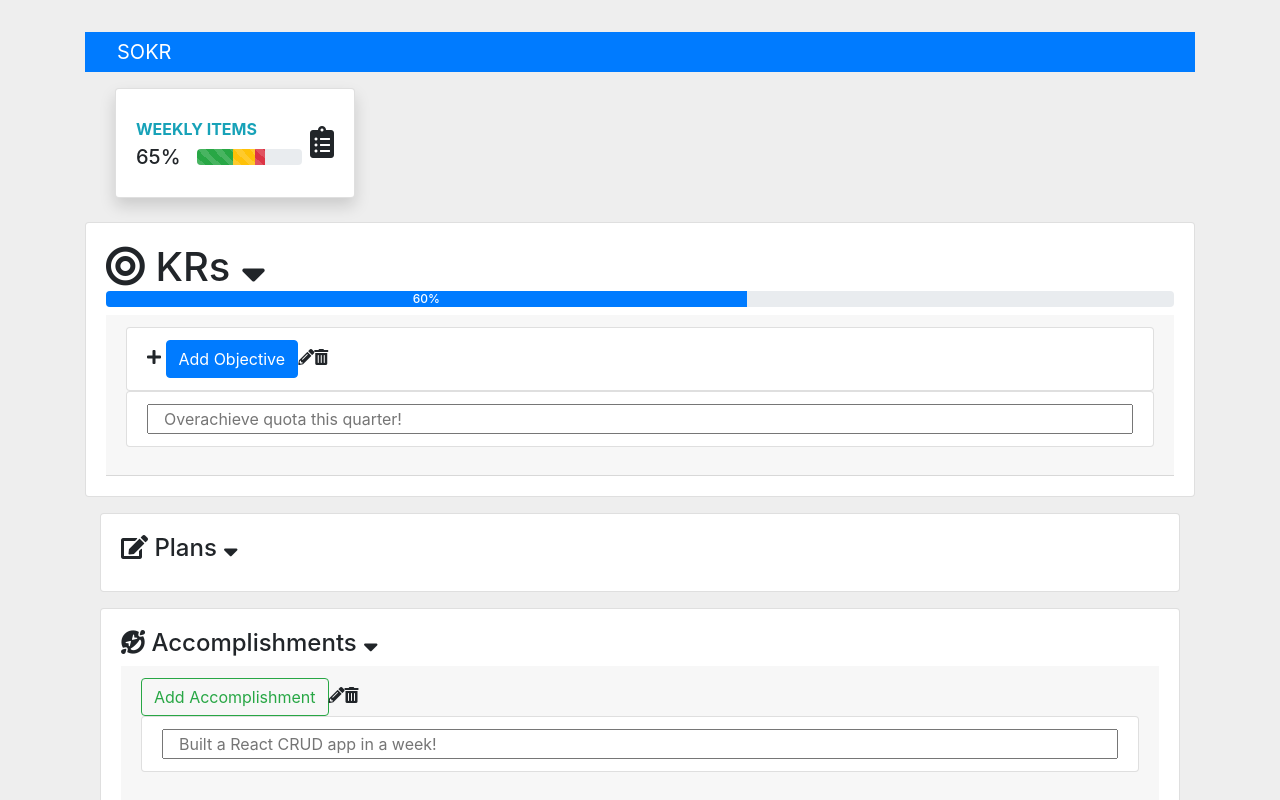
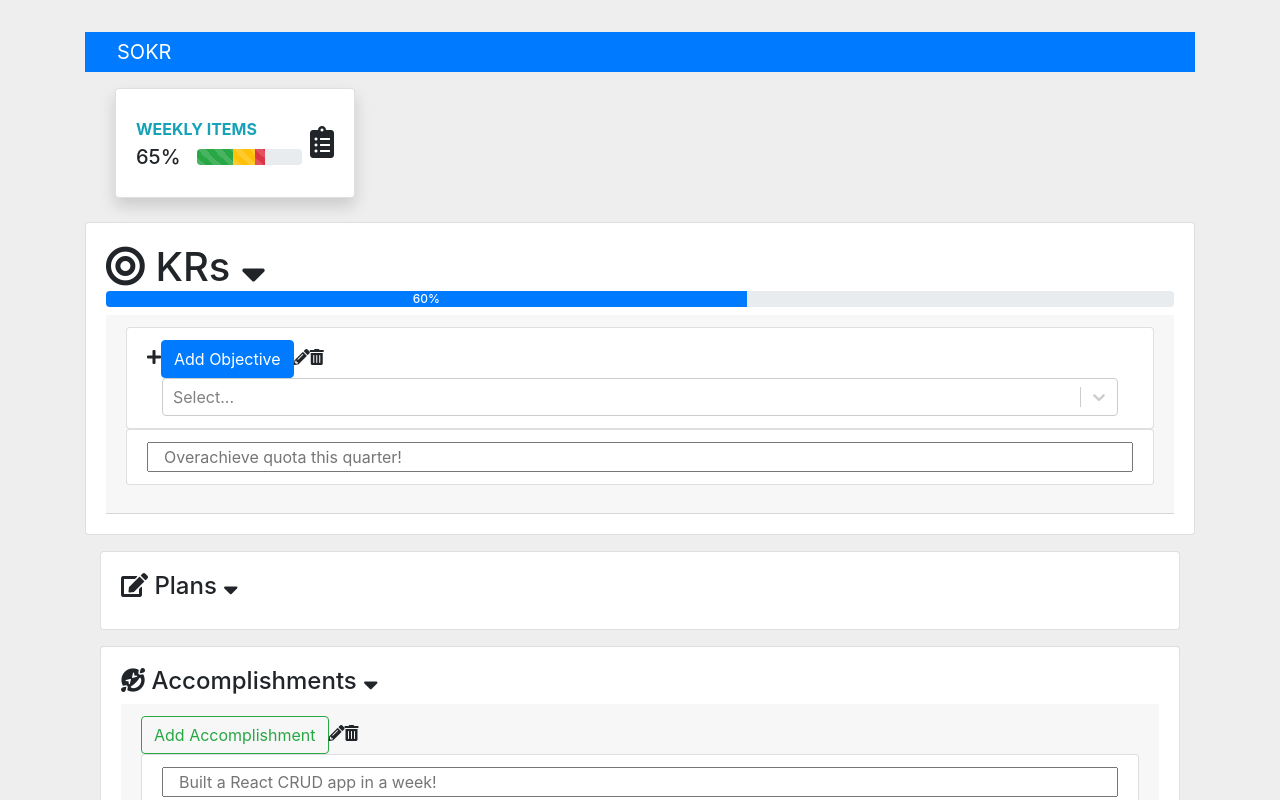
Before and after one commit to alexsjcho/smart-okr-react-redux-app, a React (Create React App) app: page / in a window 1280 px wide. Shown: the top 800 px of the page. Built offline with nearby package versions, Linux system fonts and the light colour scheme.

Commit message:
added Category selector component for Objectives

```diff
--- a/package.json
+++ b/package.json
@@ -11,6 +11,7 @@
     "react-redux": "^6.0.1",
     "react-router-dom": "^5.0.0",
     "react-scripts": "2.1.8",
+    "react-select": "^2.4.2",
     "redux": "^4.0.1",
     "redux-thunk": "^2.3.0",
     "uuid": "^3.3.2"
--- a/src/components/objectives/Objective.js
+++ b/src/components/objectives/Objective.js
@@ -3,6 +3,7 @@ import React, { Component } from "react";
 import ObjectiveProgressBar from "./ObjectiveProgressBar";
 import TextInputGroup from "../shared/TextInputGroup";
 import KeyResultsList from "../keyresults/KeyResultsList";
+import ObjectiveCategory from "./ObjectiveCategory";
 
 class Objective extends Component {
   constructor(props) {
@@ -52,7 +53,7 @@ class Objective extends Component {
           <form onSubmit={this.handleSubmit}>
             <ul className="list-group">
               <li className="list-group-item">
-                <i className="fas fa-plus" />{" "}
+                <i className="fas fa-plus" />
                 <input
                   type="submit"
                   value="Add Objective"
@@ -61,6 +62,7 @@ class Objective extends Component {
                 {/* Create Link Modal for editing*/}
                 <i className="fas fa-pencil-alt " />
                 <i className="fas fa-trash-alt " />
+                <ObjectiveCategory />
               </li>
             </ul>
             <TextInputGroup
--- /dev/null
+++ b/src/components/objectives/ObjectiveCategory.js
@@ -0,0 +1,26 @@
+import React, { Fragment } from "react";
+import Select from "react-select";
+import Row from "react-bootstrap/Row";
+import Col from "react-bootstrap/Col";
+
+const ObjectiveCategory = () => {
+  const options = [
+    { value: "sales", label: "Sales" },
+    { value: "product", label: "Product" },
+    { value: "engineering", label: "Engineering" }
+  ];
+
+  return (
+    <Fragment>
+      <div className="container">
+        <Row>
+          <Col xs={{ order: 1 }}>
+            <Select options={options} />
+          </Col>
+        </Row>
+      </div>
+    </Fragment>
+  );
+};
+
+export default ObjectiveCategory;
```
Also changed, not shown: 1 other file (tests, documents, lock files or other folders).
